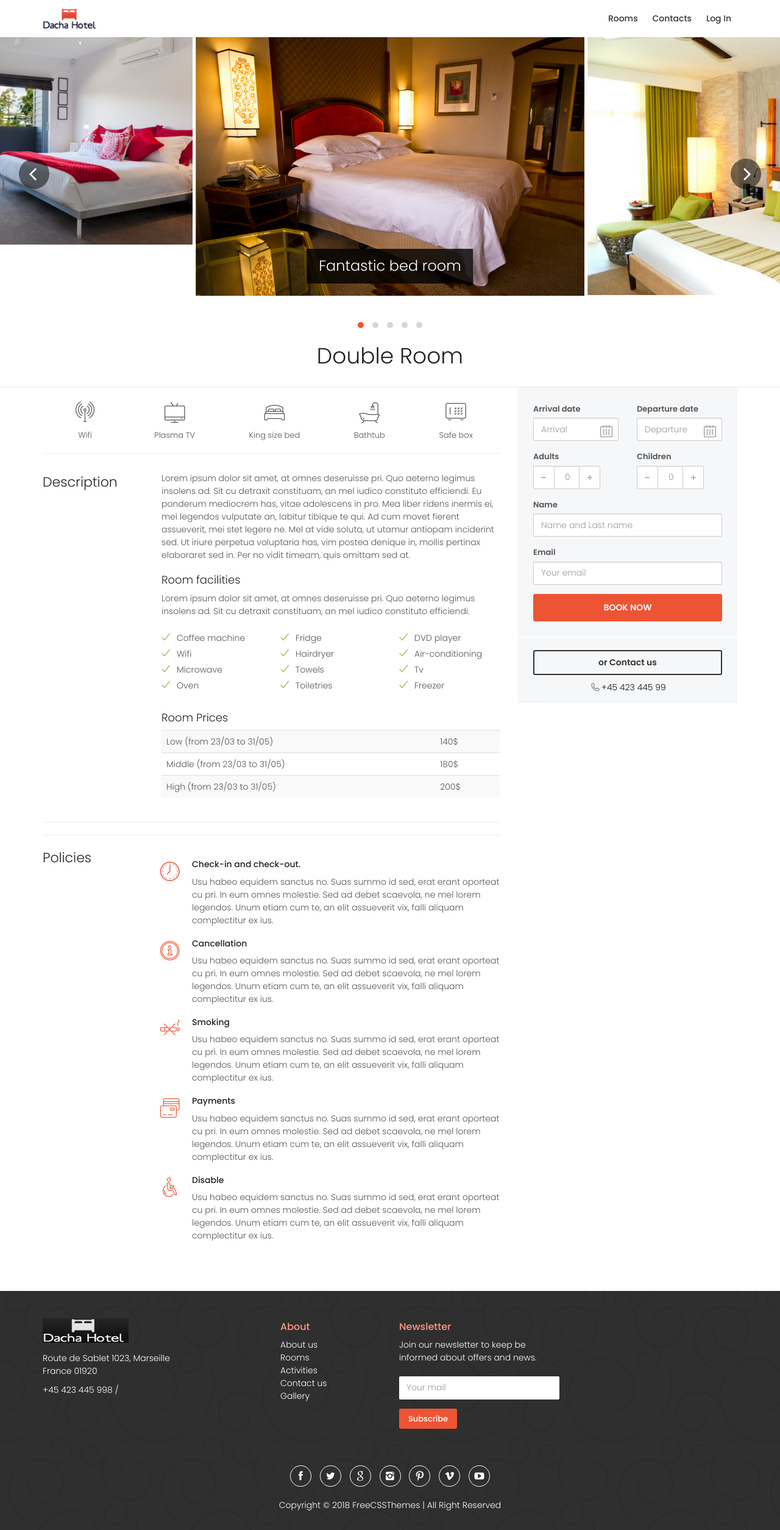
After one commit to Danilo3/python_homework, a Django app: template templates/hotel/room.html in a window 1280 px wide. The commit adds this page. Shown: the whole page at 61% size. Run offline with Django 3.2, Linux system fonts and the light colour scheme; the template is opened without the code that fills it, so the values that code supplies are empty; some libraries are stand-ins or nearby versions.

Commit message:
add detail view

```diff
--- a/hotel/urls.py
+++ b/hotel/urls.py
@@ -4,5 +4,6 @@ from django.urls import path
 
 urlpatterns = [
     path('', views.IndexView.as_view(), name='index'),
-    path('rooms/', views.RoomsView.as_view(), name='rooms')
+    path('rooms/', views.RoomsView.as_view(), name='rooms'),
+    path('room/<int:pk>/', views.RoomDetail.as_view(), name ='room')
 ]
--- a/hotel/views.py
+++ b/hotel/views.py
@@ -16,3 +16,9 @@ class RoomsView(generic.ListView):
 
     def get_queryset(self):
         return Room.objects.all()
+
+
+class RoomDetail(generic.DetailView):
+    model = Room
+    template_name = 'hotel/room.html'
+    pass
--- a/templates/hotel/base.html
+++ b/templates/hotel/base.html
@@ -27,6 +27,8 @@
     <link rel="stylesheet" type="text/css" href="{% static 'css/DateTimePicker.css' %}">
     <link rel="stylesheet" type="text/css" href="{% static 'css/owl.carousel.css' %}">
 
+    {% block head %}
+    {% endblock %}
     <!--[if lt IE 9]>
       <script src="js/html5shiv.min.js"></script>
       <script src="js/respond.min.js"></script>
@@ -178,9 +180,7 @@
 <div id="toTop"></div><!-- Back to top button -->
 
 <!-- COMMON SCRIPTS -->
-<script src="{% static "js/jquery-1.11.2.min.js"  %}"></script>
-<script src="{% static 'js/common_scripts_min.js' %}"></script>
-<script src="{% static 'js/functions.js' %}"></script>
+
 
 <script type="text/javascript" src="{% static 'js/DateTimePicker.js' %}"></script>
 <script type="text/javascript">$("#dtBox").DateTimePicker();</script>
--- /dev/null
+++ b/templates/hotel/room.html
@@ -0,0 +1,240 @@
+
+{% extends "hotel/base.html" %}
+
+{% load static %}
+
+{% block head %}
+    <link rel="stylesheet" type="text/css" href="{% static 'css/owl.theme.default.css' %}">
+{% endblock %}
+
+{% block content %}
+    <!-- Set up your HTML -->
+<div class="carousel_in">
+      <div><img src="{% static 'img/room_detail_1.jpg'%}" alt=""><div class="caption"><h3>Fantastic bed room</h3></div></div>
+      <div><img src="{% static 'img/room_detail_2.jpg'%}" alt=""><div class="caption"><h3>Equiped bathroom</h3></div></div>
+      <div><img src="{% static 'img/room_detail_3.jpg'%}" alt=""><div class="caption"><h3>Equiped bathroom</h3></div></div>
+      <div><img src="{% static 'img/room_detail_4.jpg'%}" alt=""><div class="caption"><h3>Nice outdoor</h3></div></div>
+      <div><img src="{% static 'img/room_detail_5.jpg'%}" alt=""><div class="caption"><h3>Swimming pool</h3></div></div>
+    </div>
+
+
+    <h1 class="main_title_in">Double Room</h1>
+    <div class="container add_bottom_60">
+
+        <div class="row">
+        	<div class="col-md-8" id="room_detail_desc">
+            <div id="single_room_feat">
+                <ul>
+                	<li><i class="icon_set_1_icon-7"></i>Wifi</li>
+                    <li><i class="icon_set_2_icon-116"></i>Plasma TV</li>
+                    <li><i class="icon_set_2_icon-104"></i>King size bed</li>
+                    <li><i class="icon_set_2_icon-111"></i>Bathtub</li>
+                    <li><i class="icon_set_2_icon-106"></i>Safe box</li>
+                </ul>
+            </div>
+
+         <div class="row">
+                <div class="col-md-3">
+                    <h3>Description</h3>
+                </div>
+                <div class="col-md-9">
+                    <p>
+                        Lorem ipsum dolor sit amet, at omnes deseruisse pri. Quo aeterno legimus insolens ad. Sit cu detraxit constituam, an mel iudico constituto efficiendi. Eu ponderum mediocrem has, vitae adolescens in pro. Mea liber ridens inermis ei, mei legendos vulputate an, labitur tibique te qui.  Ad cum movet fierent assueverit, mei stet legere ne. Mel at vide soluta, ut utamur antiopam inciderint sed. Ut iriure perpetua voluptaria has, vim postea denique in, mollis pertinax elaboraret sed in. Per no vidit timeam, quis omittam sed at.
+                    </p>
+                    <h4>Room facilities</h4>
+                    <p>
+                        Lorem ipsum dolor sit amet, at omnes deseruisse pri. Quo aeterno legimus insolens ad. Sit cu detraxit constituam, an mel iudico constituto efficiendi.
+                    </p>
+                    <div class="row">
+                        <div class="col-md-4 col-sm-4">
+                    	 <ul class="list_ok">
+                                <li>Coffee machine</li>
+                                <li>Wifi</li>
+                                <li>	Microwave</li>
+                                <li>Oven</li>
+                            </ul>
+                    </div>
+                    <div class="col-md-4 col-sm-4">
+                    	 <ul class="list_ok">
+                                <li>Fridge</li>
+                                <li>Hairdryer</li>
+                                <li>Towels</li>
+                                <li>Toiletries</li>
+                            </ul>
+                    </div>
+                    <div class="col-md-4 col-sm-4">
+                    	 <ul class="list_ok">
+                                <li>DVD player</li>
+                                <li>Air-conditioning</li>
+                                <li>Tv</li>
+                                <li>Freezer</li>
+                            </ul>
+                    </div>
+                    </div><!-- End row  -->
+                    <h4>Room Prices</h4>
+                     <!-- start pricing table -->
+                        <table class="table table-striped">
+                        <tbody>
+                        <tr>
+                            <td>Low (from 23/03 to 31/05)</td>
+                            <td>140$</td>
+                        </tr>
+                        <tr>
+                            <td>Middle (from 23/03 to 31/05)</td>
+                            <td>180$</td>
+                        </tr>
+                        <tr>
+                            <td>High (from 23/03 to 31/05)</td>
+                            <td>200$</td>
+                        </tr>
+                        </tbody>
+                        </table>
+                </div><!-- End col-md-9  -->
+            </div><!-- End row  -->
+
+          	<hr>
+
+
+            <hr>
+            <div class="row">
+            <div class="col-md-3">
+                    <h3>Policies</h3>
+                </div>
+                <div class="col-md-9">
+                <ul id="policies">
+                    <li><i class="icon_set_1_icon-83"></i><h5>Check-in and check-out.</h5>
+                    <p>Usu habeo equidem sanctus no. Suas summo id sed, erat erant oporteat cu pri. In eum omnes molestie. Sed ad debet scaevola, ne mel lorem legendos. Unum etiam cum te, an elit assueverit vix, falli aliquam complectitur ex ius.</p>
+                    </li>
+                    <li><i class="icon_set_1_icon-54"></i><h5>Cancellation</h5>
+                    <p>Usu habeo equidem sanctus no. Suas summo id sed, erat erant oporteat cu pri. In eum omnes molestie. Sed ad debet scaevola, ne mel lorem legendos. Unum etiam cum te, an elit assueverit vix, falli aliquam complectitur ex ius.</p>
+                    </li>
+                    <li><i class="icon_set_1_icon-47"></i><h5>Smoking</h5>
+                    <p>Usu habeo equidem sanctus no. Suas summo id sed, erat erant oporteat cu pri. In eum omnes molestie. Sed ad debet scaevola, ne mel lorem legendos. Unum etiam cum te, an elit assueverit vix, falli aliquam complectitur ex ius.</p>
+                    </li>
+                    <li><i class="icon_set_1_icon-35"></i><h5>Payments</h5>
+                    <p>Usu habeo equidem sanctus no. Suas summo id sed, erat erant oporteat cu pri. In eum omnes molestie. Sed ad debet scaevola, ne mel lorem legendos. Unum etiam cum te, an elit assueverit vix, falli aliquam complectitur ex ius.</p>
+                    </li>
+                    <li><i class="icon_set_1_icon-13"></i><h5>Disable</h5>
+                    <p>Usu habeo equidem sanctus no. Suas summo id sed, erat erant oporteat cu pri. In eum omnes molestie. Sed ad debet scaevola, ne mel lorem legendos. Unum etiam cum te, an elit assueverit vix, falli aliquam complectitur ex ius.</p>
+                    </li>
+                    </ul>
+                </div>
+                </div>
+            </div><!-- End col -->
+
+              <div class="col-md-4" id="sidebar">
+            <div class="theiaStickySidebar">
+            	<div class="box_style_1">
+                    <div id="message-booking"></div>
+                    <form method="post" action="" id="check_avail" autocomplete="off" >
+                    <input name="room_type" id="room_type" type="hidden" value="Double room">
+                    	<div class="row">
+                        	<div class="col-md-6 col-sm-6">
+                            	<div class="form-group">
+                                	<label>Arrival date</label>
+                            	   	<input class="startDate1 form-control datepick" type="text" data-field="date" data-startend="start" data-startendelem=".endDate1" readonly placeholder="Arrival" id="check_in" name="check_in">
+                                   <span class="input-icon"><i class="icon-calendar-7"></i></span>
+                                   </div>
+                            </div>
+                            <div class="col-md-6 col-sm-6">
+                            	<div class="form-group">
+                                	<label>Departure date</label>
+                            	   <input class="endDate1 form-control datepick" type="text" data-field="date" data-startend="end" data-startendelem=".startDate1" readonly placeholder="Departure" id="check_out" name="check_out">
+                                   <span class="input-icon"><i class="icon-calendar-7"></i></span>
+                               </div>
+                            </div>
+                        </div><!-- End row -->
+                        <div class="row">
+                        	<div class="col-md-6 col-sm-6 col-xs-6">
+                            	<div class="form-group">
+                                <label>Adults</label>
+                            	   <div class="qty-buttons">
+                                        <input type="button" value="-" class="qtyminus" name="adults">
+                                        <input type="text" name="adults" id="adults" value="" class="qty form-control" placeholder="0">
+                                        <input type="button" value="+" class="qtyplus" name="adults">
+                                    </div>
+                                   </div>
+                            </div>
+                            <div class="col-md-6 col-sm-6 col-xs-6">
+                            	<div class="form-group">
+                                <label>Children</label>
+                            	    <div class="qty-buttons">
+                                        <input type="button" value="-" class="qtyminus" name="children">
+                                        <input type="text" name="children" id="children"  value="" class="qty form-control" placeholder="0">
+                                        <input type="button" value="+" class="qtyplus" name="children">
+                                    </div>
+                               </div>
+                            </div>
+                        </div><!-- End row -->
+           				<div class="row">
+
+                              <div class="col-md-12 col-sm-6">
+                                   <div class="form-group">
+                                	<label>Name</label>
+                            	 		<input type="text" class="form-control" name="name_booking" id="name_booking" placeholder="Name and Last name">
+                                   </div>
+                                   </div>
+                                   <div class="col-md-12 col-sm-6">
+                                   <div class="form-group">
+                                	<label>Email</label>
+                            	 		<input type="text" class="form-control" name="email_booking" id="email_booking" placeholder="Your email">
+                                   </div>
+                                   </div>
+                                   <div class="col-md-12 col-sm-12">
+                                   <div class="form-group">
+                                   <input type="submit" value="Book now" class="btn_full" id="submit-booking">
+                                   </div>
+                                   </div>
+                             </div>
+                        </form>
+                        <hr>
+                        <a href="#0" class="btn_outline"> or Contact us</a>
+                        <a href="tel://004542344599" id="phone_2"><i class="icon_set_1_icon-91"></i>+45 423 445 99</a>
+
+                </div><!-- End box_style -->
+            </div><!-- End theiaStickySidebar -->
+            </div><!-- End col -->
+
+        </div><!-- End row -->
+
+    </div><!-- End container -->
+
+
+
+    <div id="dtBox"></div><!-- End datepicker -->
+
+    <script src="{% static "js/jquery-1.11.2.min.js"  %}"></script>
+    <script src="{% static 'js/common_scripts_min.js' %}"></script>
+    <script src="{% static 'js/functions.js' %}"></script>
+
+
+
+<!-- SPECIFIC SCRIPTS -->
+<script>
+  $('.carousel_in').owlCarousel({
+    center: true,
+    items:1,
+    loop:true,
+	 autoplay:true,
+	 navText: [ '', '' ],
+	addClassActive: true,
+    margin:5,
+    responsive:{
+        600:{
+            items:1
+        },
+		 1000:{
+            items:2,
+			nav:true,
+        }
+    }
+});
+</script>
+<script src="{% static 'js/theia-sticky-sidebar.js' %}"></script>
+<script>
+    jQuery('#sidebar').theiaStickySidebar({
+      additionalMarginTop: 80
+    });
+</script>
+
+{% endblock %}
```
Also changed, not shown: templates/hotel/index.html (+7 -0 lines), templates/hotel/rooms.html (+13 -1 lines).
